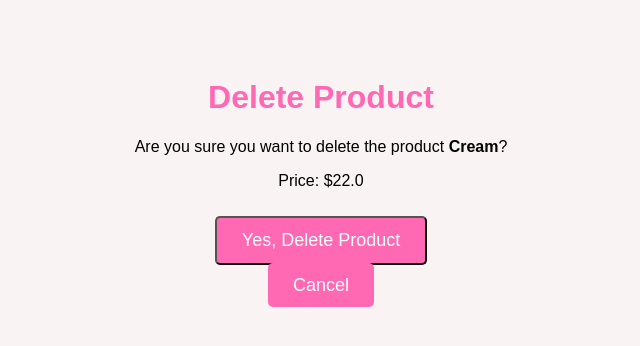
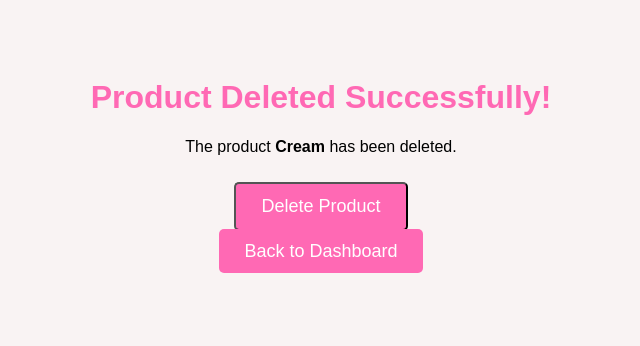
Before and after one commit to Sikandarh11/Bakery-App, a Flask app: template templates/delete_product.html in a window 1280 px wide. Shown: the top 346 px of the page, without its empty margins (319-959 px from the left). Run offline with Flask 3, Linux system fonts and the light colour scheme; the template is opened without the code that fills it: values that come from a table or form of the project are taken from there, others are empty.

Commit message:
3rd Changes

```diff
--- a/app.py
+++ b/app.py
@@ -265,31 +265,36 @@ def add_product(current_user):
 
     return render_template('add_product.html')
 
-# Route for deleting products
+
 @app.route('/delete_product/<int:product_id>', methods=['POST'])
 @token_required
 def delete_product(current_user, product_id):
+    """Delete the product from the database."""
     if not current_user.is_admin:
-        return redirect('/products')  # Redirect if not an admin
+        return redirect('/products')  # Redirect to product list if not an admin
 
     product = Product.query.get_or_404(product_id)
+
     db.session.delete(product)
-    db.session.commit()
-    flash('Product deleted successfully!', 'success')
-    return redirect('/owner_dashboard')  # Redirect to owner dashboard after deletion
+    db.session.commit()  # Commit the transaction to delete the product
+
+    flash('Product deleted successfully!', 'success')  # Flash success message
+    return redirect('/owner_dashboard')  # Redirect to the owner dashboard after deletion
+
 
 # Route for updating products
 @app.route('/update_product/<int:product_id>', methods=['GET', 'POST'])
 @token_required
-def update_product(product_id, current_user):
+def update_product(current_user, product_id):
     if not current_user.is_admin:
         return redirect('/products')  # Redirect if not an admin
 
-    product = Product.query.get_or_404(product_id)
+    product = Product.query.get_or_404(product_id)  # Get the product by ID
 
     if request.method == 'POST':
         product.name = request.form['name']
         product.price = float(request.form['price'])
+        product.quantity = float(request.form['quantity'])
         db.session.commit()
         flash('Product updated successfully!', 'success')
         return redirect('/owner_dashboard')
--- a/templates/delete_product.html
+++ b/templates/delete_product.html
@@ -29,12 +29,15 @@
     </style>
 </head>
 <body>
-    <h1>Delete Product</h1>
-    <p>Are you sure you want to delete the product <strong>{{ product.name }}</strong>?</p>
-    <p>Price: ${{ product.price }}</p>
+    <h1>Product Deleted Successfully!</h1>
+    <p>The product <strong>{{ product.name }}</strong> has been deleted.</p>
+
+    <!-- Form to delete the product -->
     <form action="/delete_product/{{ product.id }}" method="POST">
-        <button type="submit" class="btn">Yes, Delete Product</button>
+        <button type="submit" class="btn">Delete Product</button>
     </form>
-    <a href="/owner_dashboard" class="btn">Cancel</a> <!-- Back to product list -->
+
+    <!-- Cancel button that redirects back to the owner dashboard -->
+    <a href="/owner_dashboard" class="btn">Back to Dashboard</a>
 </body>
 </html>
--- a/templates/update_product.html
+++ b/templates/update_product.html
@@ -50,6 +50,9 @@
         <label for="price">Price</label>
         <input type="number" id="price" name="price" value="{{ product.price }}" step="0.01" required>
 
+        <label for="quantity">Quantity</label>
+        <input type="number" id="quantity" name="quantity" value="{{ product.quantity }}" required>
+
         <button type="submit">Update Product</button>
     </form>
 </body>
```
Also changed, not shown: instance/bakery.db.
